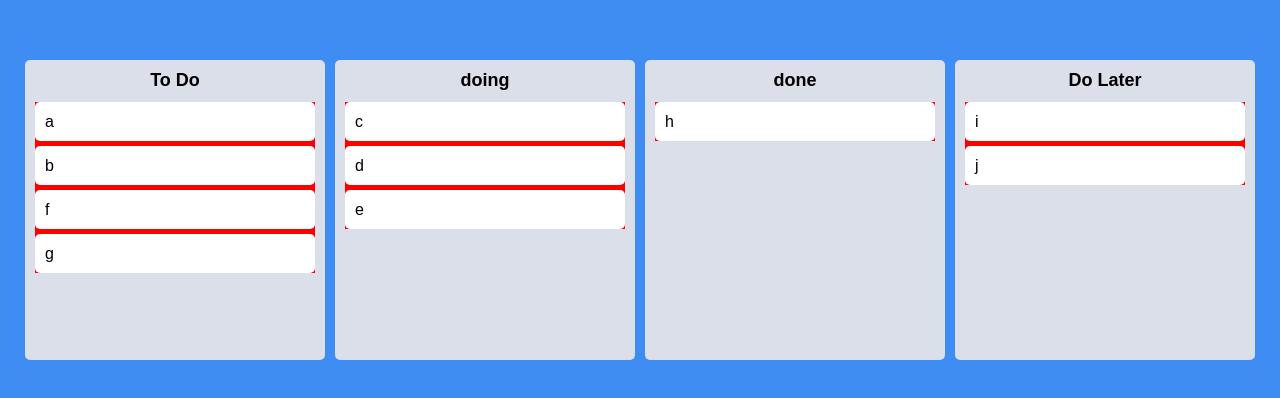
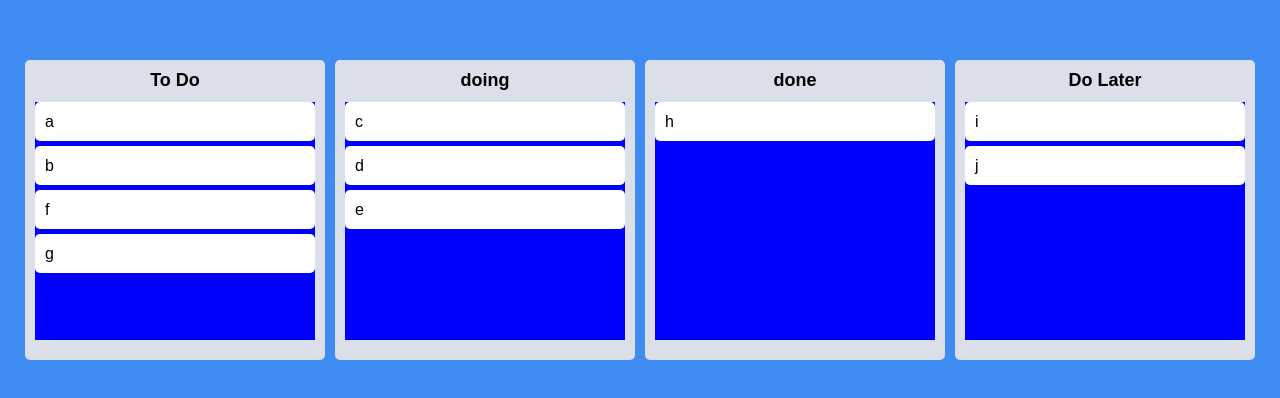
Before and after one commit to netkro-0706/nomad-react-three_todolist-kanban, a React (Create React App) app: page / in a window 1280 px wide. Shown: the part 190-588 px from the top of the page. Built offline with nearby package versions, Linux system fonts and the light colour scheme.

Commit message:
fix: destinations moving area expanded and add color

```diff
--- a/src/Components/Board.tsx
+++ b/src/Components/Board.tsx
@@ -9,6 +9,8 @@ const Wrapper = styled.div`
   background-color: ${(props) => props.theme.boardColor};
   border-radius: 5px;
   min-height: 300px;
+  display: flex;
+  flex-direction: column;
 `;
 
 const Title = styled.h2`
@@ -16,6 +18,18 @@ const Title = styled.h2`
   font-weight: 600;
   margin-bottom: 10px;
   font-size: 18px;
+`;
+
+interface IAreaProps {
+  isDraggingOver: boolean;
+  isDraggingFromThis: boolean;
+}
+
+const Area = styled.div<IAreaProps>`
+  background-color: ${({ isDraggingOver, isDraggingFromThis }) =>
+    isDraggingOver ? "pink" : isDraggingFromThis ? "red" : "blue"};
+  flex-grow: 1;
+  transition: backgroud-color 3s ease-in-out;
 `;
 
 interface IBoardProps {
@@ -28,9 +42,10 @@ function Board({ toDos, boardId }: IBoardProps) {
     <Wrapper>
       <Title>{boardId}</Title>
       <Droppable droppableId={boardId}>
-        {(magic) => (
-          <div
-            style={{ backgroundColor: "red" }}
+        {(magic, snapshot) => (
+          <Area
+            isDraggingOver={snapshot.isDraggingOver}
+            isDraggingFromThis={Boolean(snapshot.draggingFromThisWith)}
             ref={magic.innerRef}
             {...magic.droppableProps}
           >
@@ -38,7 +53,7 @@ function Board({ toDos, boardId }: IBoardProps) {
               <DraggableCard key={toDo} index={index} toDo={toDo} />
             ))}
             {magic.placeholder}
-          </div>
+          </Area>
         )}
       </Droppable>
     </Wrapper>
```
